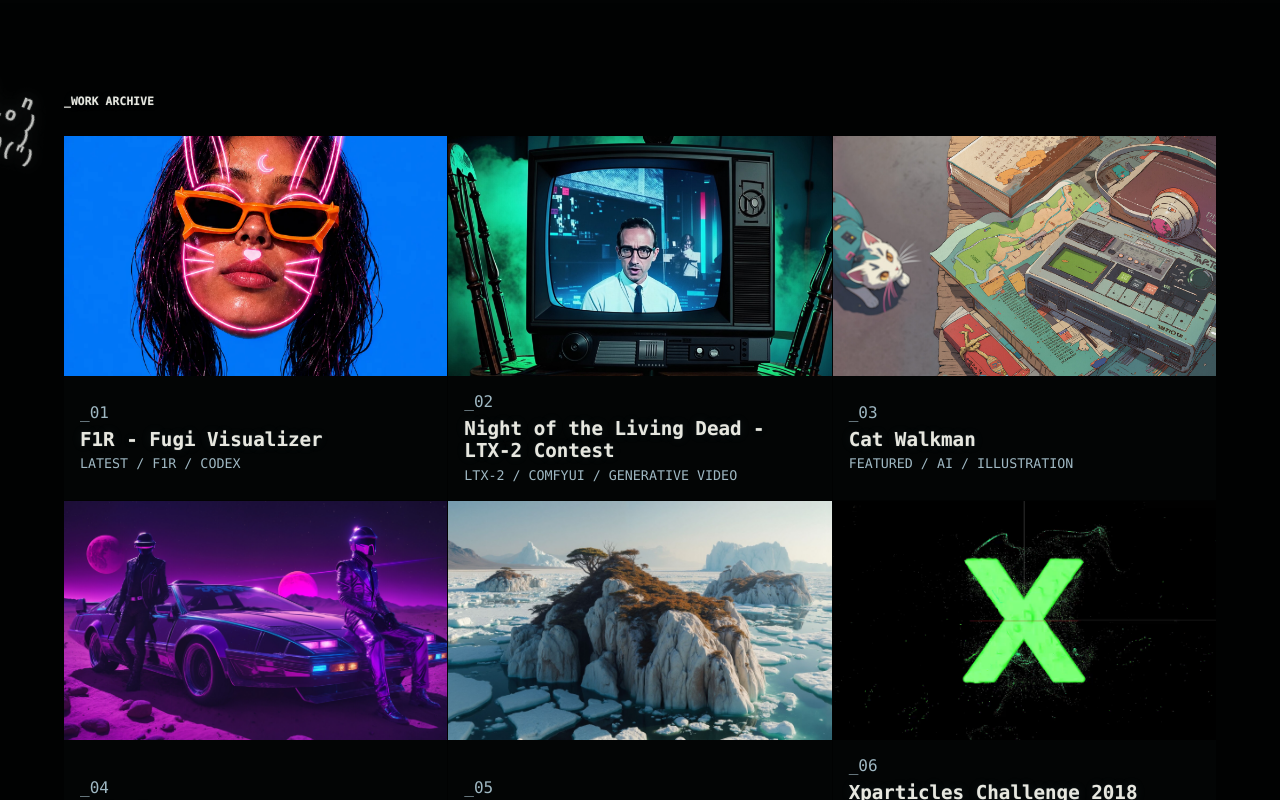
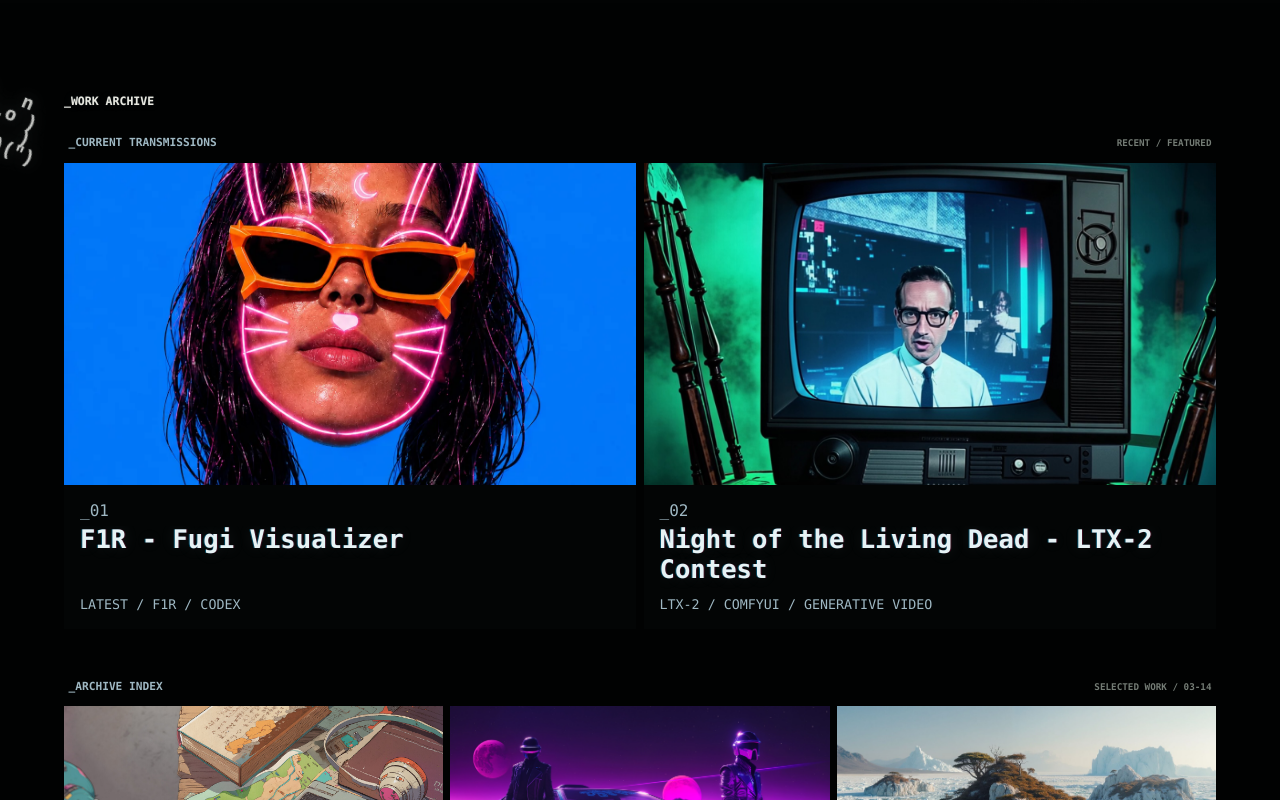
Before and after one commit to LilBadger/portfolio, a React (Vite) app: page / in a window 1280 px wide. Shown: the part 820-1620 px from the top of the page. Built offline with nearby package versions, Linux system fonts and the light colour scheme.

Commit message:
Refine work archive hierarchy

```diff
--- a/src/components/WorkGrid.tsx
+++ b/src/components/WorkGrid.tsx
@@ -4,16 +4,17 @@ import { projectHref } from '../utils/routes';
 import { imagePresentation } from '../utils/imagePreview';
 
 export function WorkGrid({ projects }: { projects: PortfolioProject[] }) {
-  return (
-    <div className="work-grid">
-      {projects.map((project, index) => {
+  const currentProjects = projects.slice(0, 2);
+  const archiveProjects = projects.slice(2);
+
+  const renderProject = (project: PortfolioProject, index: number, featured: boolean) => {
     const description = project.description ?? project.role ?? 'Portfolio project imported from ArtStation.';
     const slug = project.slug ?? project.title.toLowerCase().replace(/[^a-z0-9]+/g, '-').replace(/^-+|-+$/g, '');
     const href = projectHref(slug);
     const cover = imagePresentation(project.cover);
 
     return (
-          <article className="work-card" key={project.slug ?? `${project.title}-${index}`}>
+      <article className={`work-card${featured ? ' work-card--featured' : ''}`} key={project.slug ?? `${project.title}-${index}`}>
         <a className="work-card__media scanline-image" href={href} aria-describedby={`project-desc-${index}`}>
           <img src={assetPath(cover.src)} alt={`${project.title} artwork`} loading="lazy" width={cover.width} height={cover.height} />
         </a>
@@ -28,7 +29,29 @@ export function WorkGrid({ projects }: { projects: PortfolioProject[] }) {
         </aside>
       </article>
     );
-      })}
+  };
+
+  return (
+    <div className="work-archive">
+      <div className="work-tier-heading">
+        <p>_CURRENT TRANSMISSIONS</p>
+        <small>RECENT / FEATURED</small>
+      </div>
+      <div className="work-grid work-grid--current">
+        {currentProjects.map((project, index) => renderProject(project, index, true))}
+      </div>
+
+      {archiveProjects.length > 0 ? (
+        <>
+          <div className="work-tier-heading work-tier-heading--archive">
+            <p>_ARCHIVE INDEX</p>
+            <small>SELECTED WORK / 03-{String(projects.length).padStart(2, '0')}</small>
+          </div>
+          <div className="work-grid work-grid--archive">
+            {archiveProjects.map((project, index) => renderProject(project, index + currentProjects.length, false))}
+          </div>
+        </>
+      ) : null}
     </div>
   );
 }
--- a/src/styles/layout.css
+++ b/src/styles/layout.css
@@ -792,38 +792,94 @@
   margin: 0;
 }
 
+.work-archive {
+  width: 100%;
+}
+
+.work-tier-heading {
+  display: flex;
+  align-items: baseline;
+  justify-content: space-between;
+  gap: 1rem;
+  margin: 0 0 0.8rem;
+  padding-inline: clamp(0.1rem, 0.35vw, 0.35rem);
+}
+
+.work-tier-heading--archive {
+  margin-top: clamp(2rem, 4vw, 3.5rem);
+}
+
+.work-tier-heading p,
+.work-tier-heading small {
+  margin: 0;
+  color: var(--acid);
+  font-weight: 700;
+  line-height: 1.2;
+}
+
+.work-tier-heading p {
+  font-size: clamp(0.7rem, 0.82vw, 0.86rem);
+}
+
+.work-tier-heading small {
+  color: var(--ink-faint);
+  font-size: clamp(0.58rem, 0.64vw, 0.7rem);
+  text-align: right;
+}
+
 .work-grid {
   display: grid;
-  grid-template-columns: repeat(auto-fit, minmax(min(100%, 20rem), 1fr));
-  gap: 1px;
+  gap: clamp(0.3rem, 0.55vw, 0.55rem);
   overflow: visible;
   background: transparent;
+}
+
+.work-grid--current {
+  grid-template-columns: repeat(2, minmax(0, 1fr));
+}
+
+.work-grid--archive {
+  grid-template-columns: repeat(3, minmax(0, 1fr));
 }
 
 .work-card {
   display: grid;
   position: relative;
   min-height: 0;
-  grid-template-rows: auto auto;
+  grid-template-rows: auto 8.25rem;
   overflow: visible;
   background: rgba(4,6,6,0.9);
   transition: background-color 160ms ease;
 }
 
+.work-card--featured {
+  grid-template-rows: auto 9rem;
+}
+
 .work-card__media {
+  display: block;
   min-height: 0;
   aspect-ratio: 16 / 10;
+  overflow: hidden;
+}
+
+.work-card--featured .work-card__media {
+  aspect-ratio: 16 / 9;
 }
 
 .work-card__media img {
+  width: 100%;
+  height: 100%;
+  object-fit: cover;
   transition: filter 180ms ease, transform 180ms ease;
 }
 
 .work-card__copy {
   display: grid;
-  align-content: start;
+  grid-template-rows: auto minmax(0, 1fr) auto;
   gap: 0.42rem;
   min-height: 0;
+  height: 100%;
   padding: clamp(0.75rem, 1.25vw, 1.05rem);
 }
 
@@ -835,7 +891,27 @@
 .work-card__copy h3 {
   font-size: clamp(1.05rem, 1.5vw, 1.4rem);
   line-height: 1.15;
+  display: -webkit-box;
+  overflow: hidden;
+  -webkit-box-orient: vertical;
+  -webkit-line-clamp: 2;
   transition: color 160ms ease, text-shadow 160ms ease;
+}
+
+.work-card--featured .work-card__copy h3 {
+  color: #e7f3f5;
+  font-size: clamp(1.3rem, 2vw, 2rem);
+  text-shadow:
+    -1px 0 rgba(0, 188, 255, 0.34),
+    1px 0 rgba(255, 45, 122, 0.2),
+    0 0 15px rgba(159, 184, 195, 0.14);
+}
+
+.work-card__copy small {
+  align-self: end;
+  overflow: hidden;
+  text-overflow: ellipsis;
+  white-space: nowrap;
 }
 
 .work-card__popup {
@@ -893,6 +969,44 @@
 .work-card:focus-within .work-card__copy h3 {
   color: #e5f8ff;
   text-shadow: 0 0 15px rgba(159, 184, 195, 0.4);
+}
+
+@media (max-width: 980px) {
+  .work-grid--archive {
+    grid-template-columns: repeat(2, minmax(0, 1fr));
+  }
+}
+
+@media (max-width: 760px) {
+  .work-grid--current {
+    grid-template-columns: 1fr;
+  }
+}
+
+@media (max-width: 620px) {
+  .work-tier-heading {
+    align-items: flex-start;
+    margin-bottom: 0.7rem;
+  }
+
+  .work-tier-heading--archive {
+    margin-top: 2.25rem;
+  }
+
+  .work-grid--current,
+  .work-grid--archive {
+    grid-template-columns: 1fr;
+    gap: 0.75rem;
+  }
+
+  .work-card,
+  .work-card--featured {
+    grid-template-rows: auto 7.75rem;
+  }
+
+  .work-card--featured .work-card__copy h3 {
+    font-size: clamp(1.18rem, 6vw, 1.55rem);
+  }
 }
 
 .process-grid {
```
Also changed, not shown: 1 other file (tests, documents, lock files or other folders). Lines whose indentation alone changed are shown as unchanged.
